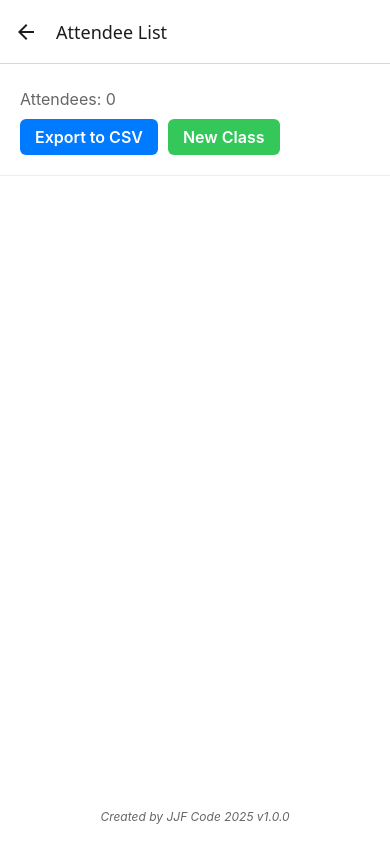
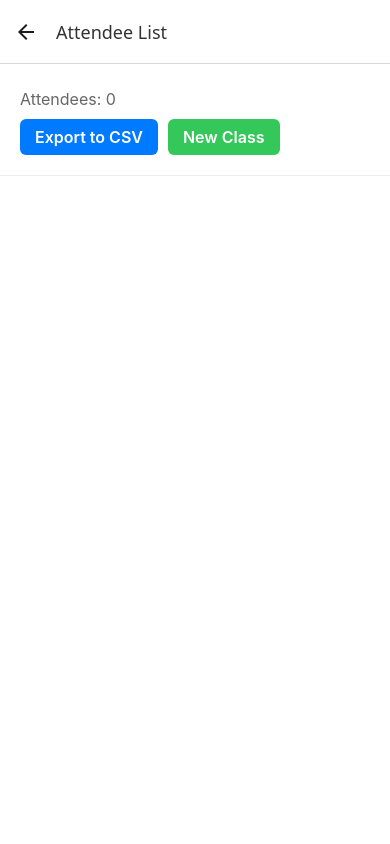
Before and after one commit to jjfcode/CheckInApp, a React Native app: screen /AttendeeList in a window 390 px wide. Built offline with nearby package versions, Linux system fonts and the light colour scheme.

Commit message:
fix the render error

```diff
--- a/App.tsx
+++ b/App.tsx
@@ -1,11 +1,18 @@
 import { StatusBar } from 'expo-status-bar';
+import { NavigationContainer } from '@react-navigation/native';
 import { Navigation } from './src/navigation';
+import { SafeAreaProvider } from 'react-native-safe-area-context';
+import { View } from 'react-native';
 
 export default function App() {
   return (
-    <>
-      <Navigation />
-      <StatusBar style="auto" />
-    </>
+    <SafeAreaProvider>
+      <View style={{ flex: 1 }}>
+        <NavigationContainer>
+          <Navigation />
+          <StatusBar style="auto" />
+        </NavigationContainer>
+      </View>
+    </SafeAreaProvider>
   );
 }
--- a/package.json
+++ b/package.json
@@ -22,7 +22,7 @@
     "react": "19.0.0",
     "react-dom": "19.0.0",
     "react-native": "0.79.2",
-    "react-native-safe-area-context": "^5.4.1",
+    "react-native-safe-area-context": "^5.4.0",
     "react-native-screens": "^4.10.0",
     "react-native-web": "^0.20.0"
   },
--- a/src/navigation/index.tsx
+++ b/src/navigation/index.tsx
@@ -1,12 +1,10 @@
 import React from 'react';
 import { View, StyleSheet } from 'react-native';
-import { NavigationContainer } from '@react-navigation/native';
 import { createNativeStackNavigator } from '@react-navigation/native-stack';
 import { ClassSetupScreen } from '../screens/ClassSetupScreen';
 import { CheckInScreen } from '../screens/CheckInScreen';
 import { AttendeeListScreen } from '../screens/AttendeeListScreen';
 import { RootStackParamList } from './types';
-import { Footer } from '../components/Footer';
 
 const Stack = createNativeStackNavigator<RootStackParamList>();
 
@@ -16,18 +14,13 @@ const styles = StyleSheet.create({
   },
 });
 
-const AppContainer = ({ children }: { children: React.ReactNode }) => (
-  <View style={styles.container}>
-    {children}
-    <Footer />
-  </View>
-);
-
 export const Navigation = () => {
   return (
-    <NavigationContainer>
-      <AppContainer>
-        <Stack.Navigator initialRouteName="ClassSetup">
+    <Stack.Navigator
+      screenOptions={{
+        headerTitleStyle: { color: '#333' },
+      }}
+      initialRouteName="ClassSetup">
       <Stack.Screen
         name="ClassSetup"
         component={ClassSetupScreen}
@@ -44,7 +37,5 @@ export const Navigation = () => {
         options={{ title: 'Attendee List' }}
       />
     </Stack.Navigator>
-      </AppContainer>
-    </NavigationContainer>
   );
 };
--- a/src/screens/AttendeeListScreen.tsx
+++ b/src/screens/AttendeeListScreen.tsx
@@ -91,9 +91,9 @@ export const AttendeeListScreen: React.FC = () => {
             url: fileUri,
             title: `${className} Attendees`,
             message: Platform.select({
-              ios: fileUri,
-              android: `${className} Attendees List` // Android no necesita el URI en el mensaje
-            }) || '',
+              ios: `${className} Attendees List`,
+              android: `${className} Attendees List`
+            }) || `${className} Attendees List`,
           });
 
           // Limpiar el archivo temporal después de compartir
@@ -193,11 +193,11 @@ export const AttendeeListScreen: React.FC = () => {
   const renderItem = ({ item }: { item: Attendee }) => (
     <View style={styles.attendeeCard}>
       <Text style={styles.name}>{item.fullName}</Text>
-      <Text style={styles.details}>{item.companyName}</Text>
+      <Text style={styles.details}>{item.companyName || ' '}</Text>
       <Text style={styles.details}>{item.email}</Text>
-      <Text style={styles.details}>{item.phoneNumber}</Text>
+      <Text style={styles.details}>{item.phoneNumber || ' '}</Text>
       <Text style={styles.interested}>
-        {item.interestedInFutureClasses ? '✓ Interested in future classes' : ''}
+        {item.interestedInFutureClasses ? '✓ Interested in future classes' : ' '}
       </Text>
     </View>
   );
@@ -207,7 +207,8 @@ export const AttendeeListScreen: React.FC = () => {
       <View style={styles.header}>
         <Text style={styles.title}>{className}</Text>
         <Text style={styles.subtitle}>Attendees: {attendees.length}</Text>
-        <View style={styles.buttonContainer}>          <TouchableOpacity
+        <View style={styles.buttonContainer}>
+          <TouchableOpacity
             style={styles.exportButton}
             onPress={handleExport}
           >
@@ -220,7 +221,8 @@ export const AttendeeListScreen: React.FC = () => {
             <Text style={styles.exportButtonText}>New Class</Text>
           </TouchableOpacity>
         </View>
-      </View>      <FlatList
+      </View>
+      <FlatList
         data={attendees}
         renderItem={renderItem}
         keyExtractor={(item) => item.id}
@@ -269,17 +271,12 @@ export const AttendeeListScreen: React.FC = () => {
                 }}
                 disabled={isProcessing}
               >
-                <Text style={[
-                  styles.cancelButtonText,
-                  isProcessing && styles.disabledText
-                ]}>Cancel</Text>
+                <Text style={[styles.cancelButtonText, isProcessing && styles.disabledText]}>
+                  Cancel
+                </Text>
               </TouchableOpacity>
               <TouchableOpacity
-                style={[
-                  styles.dialogButton,
-                  styles.submitButton,
-                  isProcessing && styles.disabledButton
-                ]}
+                style={[styles.dialogButton, styles.submitButton, isProcessing && styles.disabledButton]}
                 onPress={handleAdminSubmit}
                 disabled={isProcessing}
               >
@@ -290,7 +287,8 @@ export const AttendeeListScreen: React.FC = () => {
             </View>
           </View>
         </KeyboardAvoidingView>
-      </Modal>    </SafeAreaView>
+      </Modal>
+    </SafeAreaView>
   );
 };
 
--- a/src/screens/CheckInScreen.tsx
+++ b/src/screens/CheckInScreen.tsx
@@ -118,7 +118,7 @@ export const CheckInScreen: React.FC<Props> = ({ navigation }) => {
             <Text style={styles.subtitle}>{className}</Text>
           )}
         </View>
-          <View style={[styles.form, { flex: 1 }]}>
+        <View style={[styles.form, { flex: 1 }]}>
           <CustomTextInput
             style={styles.input}
             placeholder="Full Name *"
@@ -186,7 +186,9 @@ export const CheckInScreen: React.FC<Props> = ({ navigation }) => {
             accessibilityLabel="View attendees"
             accessibilityRole="button"
           >
-            <Text style={styles.secondaryButtonText}>View Attendees</Text>          </TouchableOpacity>        </View>
+            <Text style={styles.secondaryButtonText}>View Attendees</Text>
+          </TouchableOpacity>
+        </View>
       </ScrollView>
     </SafeAreaView>
   );
```
Also changed, not shown: src/components/ContentWrapper.tsx (deleted, +0 -27 lines), src/components/ScreenWrapper.tsx (+9 -7 lines), src/screens/ClassSetupScreen.tsx (+4 -3 lines), 1 other file (tests, documents, lock files or other folders). Lines whose indentation alone changed are shown as unchanged.
